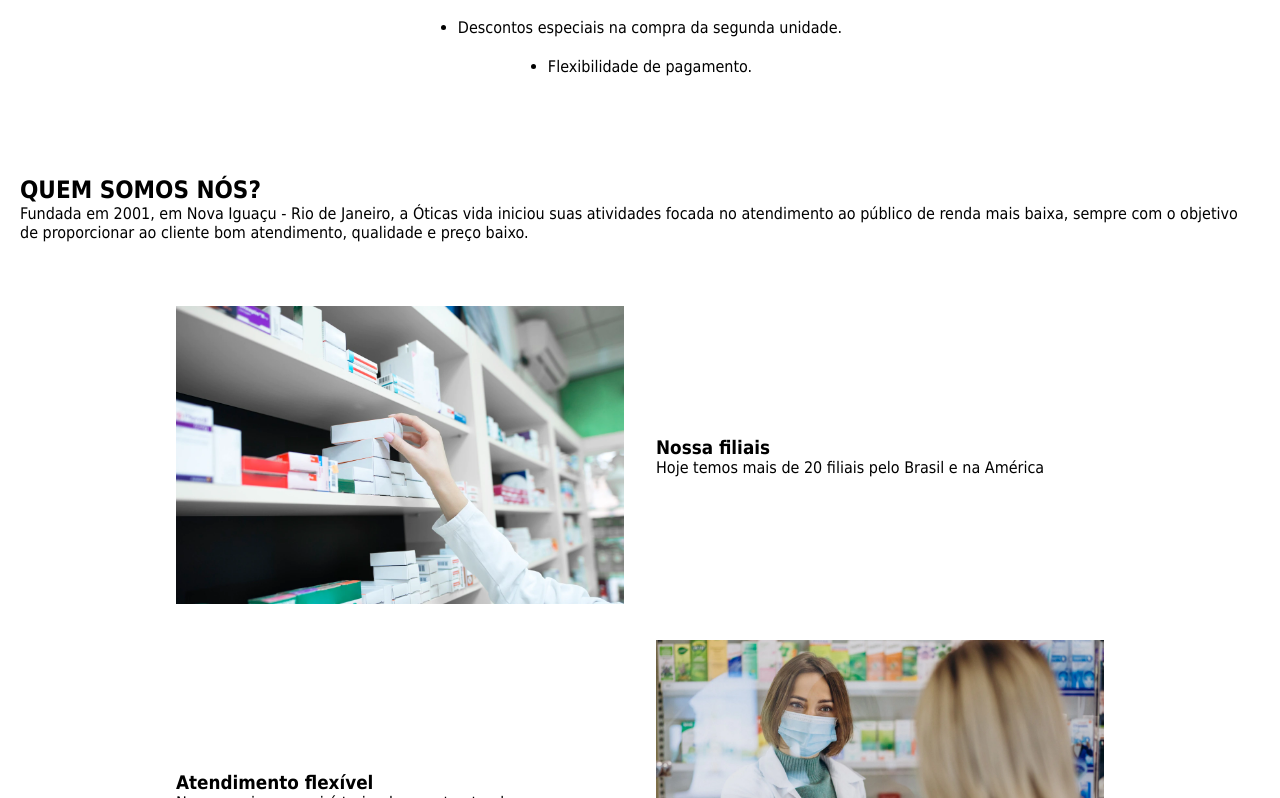
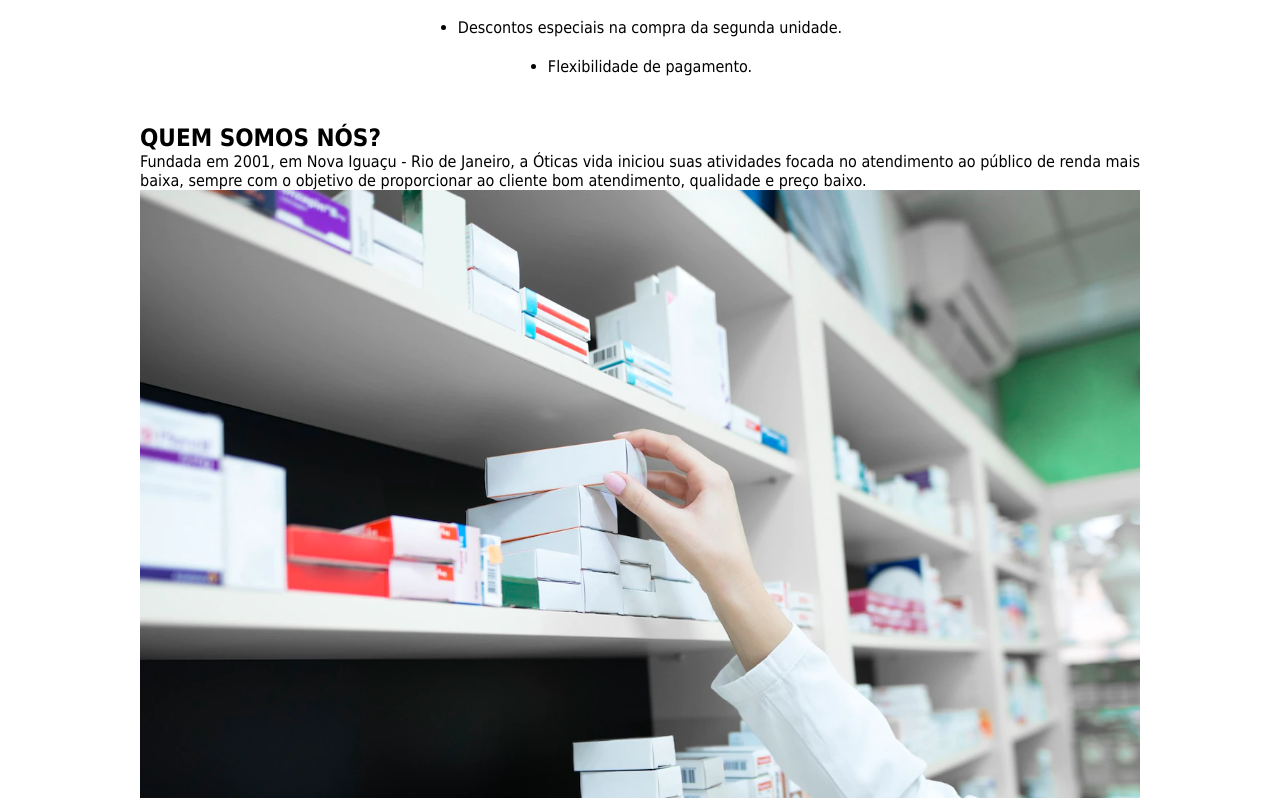
Before and after one commit to MaiconSouzaDevFrontEnd/loja_oculos, a Next.js app: page / in a window 1280 px wide. Shown: the part 1802-2600 px from the top of the page. Built offline with nearby package versions, Linux system fonts and the light colour scheme.

Commit message:
continue no sobre

```diff
--- a/src/components/SecaoSobre/SecaoSobre.module.css
+++ b/src/components/SecaoSobre/SecaoSobre.module.css
@@ -1,19 +1,19 @@
-.secaoSobre{
-    width: 100%;
-    margin: 5em auto;
-    padding: 20px;
-    border-radius: 8px;
+.container{
+    max-width: 1000px;
+    margin: auto;
 }
 
 .containerSobre{
-    margin: auto;
-    width: 80%;
-    display: grid;
-    padding: 2rem;
-    margin-top: 2em;
-    grid-template-columns: repeat(auto-fit, minmax(400px, 1fr));
-    gap: 2rem;
-    align-items: center;
+    text-align: center;
+}
+
+.containerSobre h2{
+    margin-bottom: 20px;
+    font-size: 28px;
+    }
+.containerSobre p{
+    margin-bottom: 40px;
+
 }
 
 .img{
--- a/src/components/SecaoSobre/index.jsx
+++ b/src/components/SecaoSobre/index.jsx
@@ -6,8 +6,10 @@ import atendimento from '@/publico/atendimento.png';
 export default function SecaoSobre() {
   return (
     <section id="sobre" className={styles.secaoSobre}>
+      <div className={styles.container}>
         <h2>QUEM SOMOS NÓS?</h2>
         <p>Fundada em 2001, em Nova Iguaçu - Rio de Janeiro, a Óticas vida iniciou suas atividades focada no atendimento ao público de renda mais baixa, sempre com o objetivo de proporcionar ao cliente bom atendimento, qualidade e preço baixo. </p>
+
         <div className={styles.containerSobre}>
             <article>
               <Image src={loja} alt='Mostroario de uma farmácia onde uma farmaceutica retira uma caixa de medicamentos' className={styles.img} />
@@ -23,7 +25,7 @@ export default function SecaoSobre() {
             <article>
               <Image src={atendimento} alt='atendimento na farmácia' className={styles.img} />
             </article>
-
+        </div>
       </div>
     </section>
   );
```
Also changed, not shown: Documents Loja de Oculos/fig5.png. Lines whose indentation alone changed are shown as unchanged.
